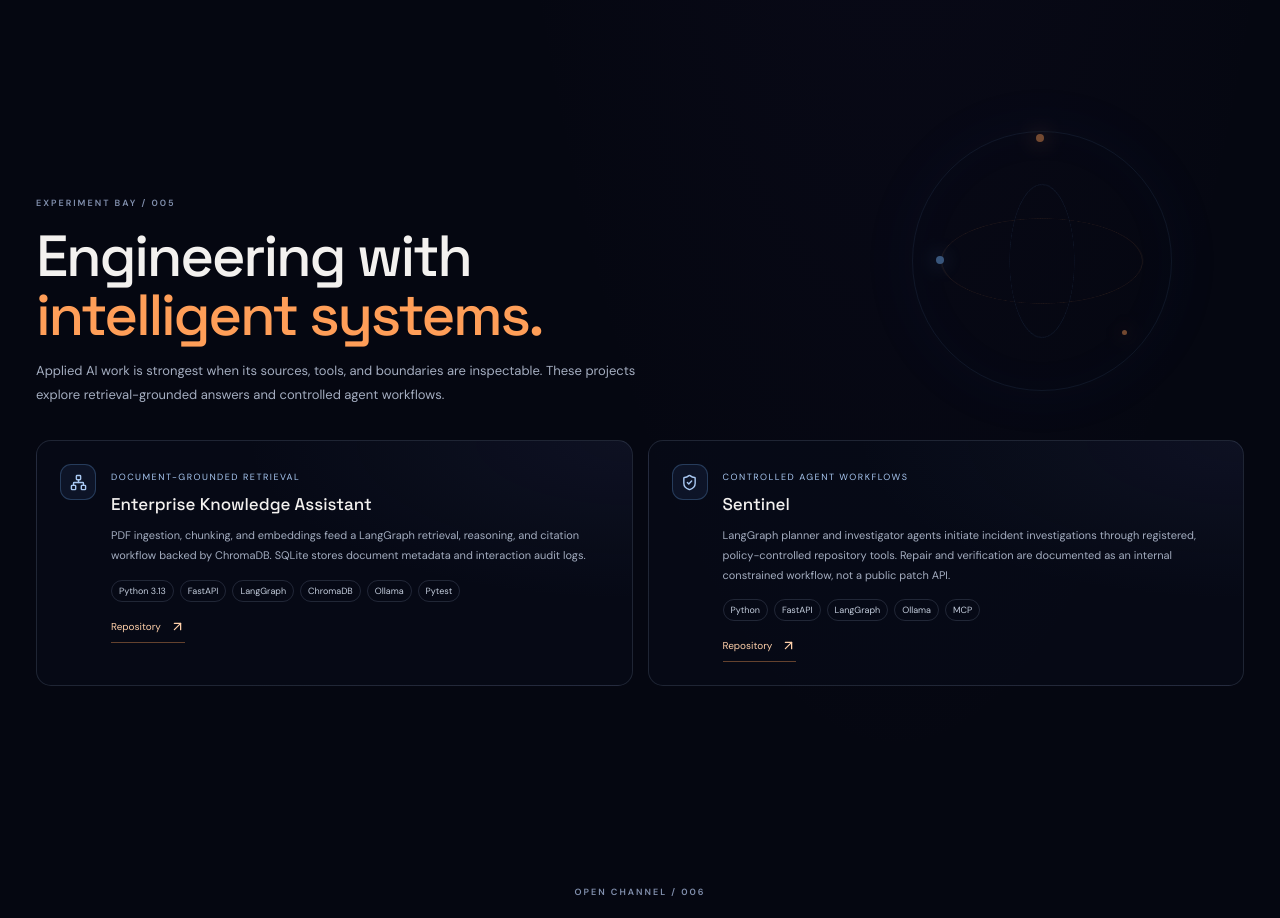
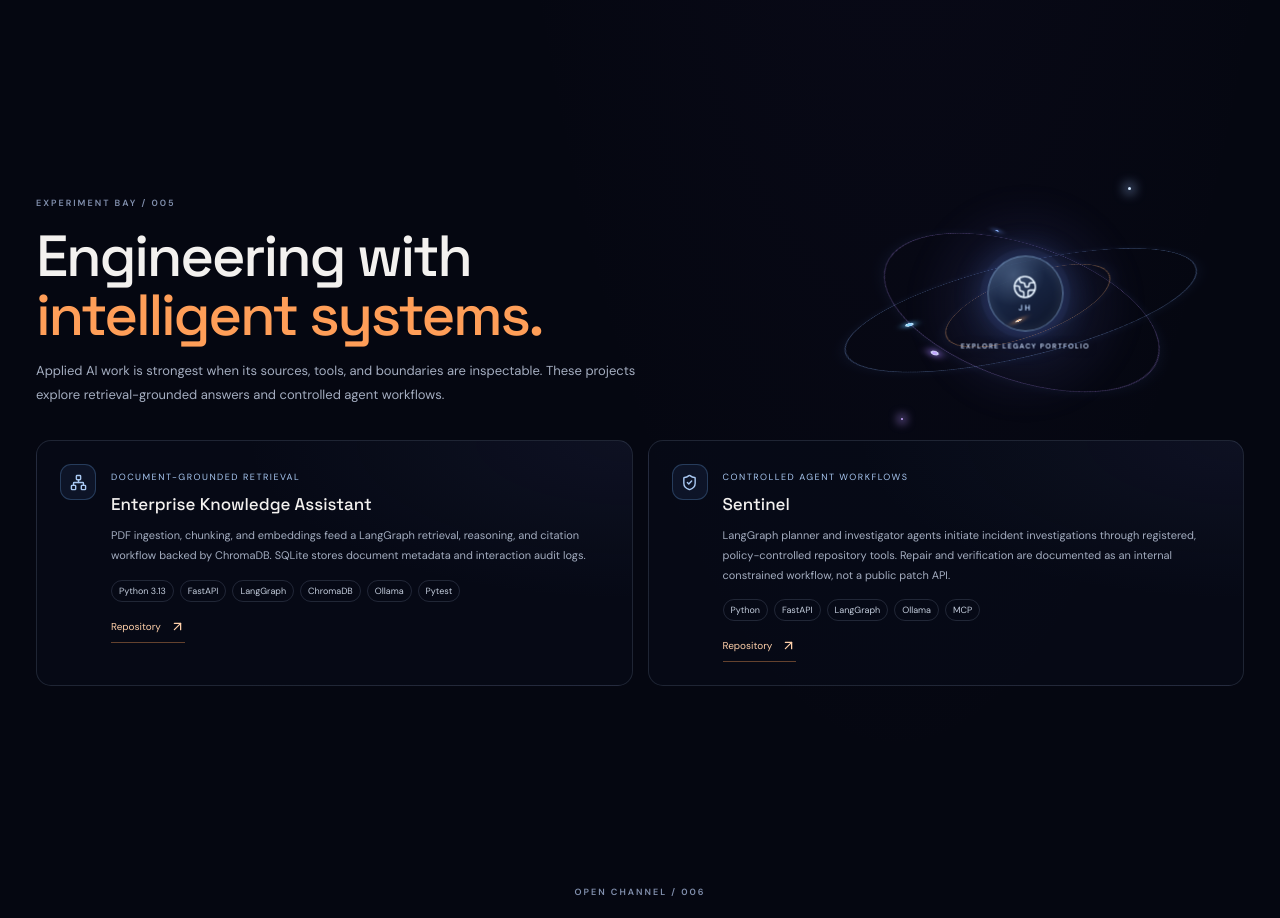
Before and after one commit to juyelhushen/Joefolio-v2, a React (Vite) app: page / in a window 1280 px wide. Shown: the part 4220-5138 px from the top of the page. Built offline with nearby package versions, Linux system fonts and the light colour scheme; no server answers.

Commit message:
linked my previous portfolio

```diff
--- a/src/components/AiLabSection.tsx
+++ b/src/components/AiLabSection.tsx
@@ -1,5 +1,6 @@
 import { ArrowUpRight, Network, ShieldCheck } from 'lucide-react';
 import { projects } from '../data/projects';
+import LegacyPortfolioOrbit from './LegacyPortfolioOrbit';
 
 const caseStudies = [
   {
@@ -33,11 +34,7 @@ export default function AiLabSection() {
           These projects explore retrieval-grounded answers and controlled agent workflows.
         </p>
       </div>
-      <div className="ai-lab-orb" aria-hidden="true">
-        <div />
-        <div />
-        <div />
-      </div>
+      <LegacyPortfolioOrbit />
       <div className="ai-lab-cases">
         {caseStudies.map((study) => {
           const project = projects.find((item) => item.name === study.name);
--- /dev/null
+++ b/src/components/LegacyPortfolioOrbit.tsx
@@ -0,0 +1,50 @@
+import { Globe2 } from 'lucide-react';
+
+const orbitDefinitions = [
+  { className: 'legacy-orbit-outer', satellites: ['legacy-satellite-cyan'] },
+  {
+    className: 'legacy-orbit-middle',
+    satellites: ['legacy-satellite-violet', 'legacy-satellite-blue'],
+  },
+  { className: 'legacy-orbit-inner', satellites: ['legacy-satellite-amber'] },
+] as const;
+
+export default function LegacyPortfolioOrbit() {
+  return (
+    <div className="legacy-portfolio-orbit" data-testid="legacy-portfolio-orbit">
+      <div className="legacy-orbit-atmosphere" aria-hidden="true" />
+      {orbitDefinitions.map((orbit) => (
+        <div
+          className={`legacy-orbit-plane ${orbit.className}`}
+          data-testid="legacy-orbit"
+          key={orbit.className}
+          aria-hidden="true"
+        >
+          <div className="legacy-orbit-track" />
+          <div className="legacy-satellite-path">
+            {orbit.satellites.map((satellite) => (
+              <span className={`legacy-orbit-satellite ${satellite}`} key={satellite} />
+            ))}
+          </div>
+        </div>
+      ))}
+      <a
+        className="legacy-portfolio-link"
+        href="https://juyelhushen.netlify.app/"
+        target="_blank"
+        rel="noopener noreferrer"
+        aria-label="Visit my previous portfolio"
+      >
+        <span className="legacy-portfolio-gateway">
+          <Globe2 size={25} strokeWidth={1.45} aria-hidden="true" />
+          <span>JH</span>
+        </span>
+        <span className="legacy-portfolio-label" aria-hidden="true">
+          EXPLORE LEGACY PORTFOLIO
+        </span>
+      </a>
+      <span className="legacy-orbit-spark legacy-orbit-spark-one" aria-hidden="true" />
+      <span className="legacy-orbit-spark legacy-orbit-spark-two" aria-hidden="true" />
+    </div>
+  );
+}
--- a/src/styles.css
+++ b/src/styles.css
@@ -2203,55 +2203,224 @@ button {
   margin: 4px 14px 0 0;
   font-size: 10px;
 }
-.ai-lab-orb {
-  position: absolute;
-  z-index: -1;
-  width: 260px;
-  height: 260px;
-  right: 6%;
-  top: 10px;
-  opacity: 0.44;
-  border: 1px solid rgba(122, 185, 255, 0.2);
+.legacy-portfolio-orbit {
+  position: absolute;
+  z-index: 0;
+  top: 0;
+  right: 3%;
+  width: clamp(270px, 31vw, 365px);
+  aspect-ratio: 1;
+  perspective: 850px;
+  transform-style: preserve-3d;
+  pointer-events: none;
+}
+.legacy-orbit-atmosphere {
+  position: absolute;
+  inset: 20%;
   border-radius: 50%;
-  box-shadow:
-    0 0 80px rgba(80, 122, 218, 0.1),
-    inset 0 0 60px rgba(80, 122, 218, 0.06);
-}
-.ai-lab-orb:before,
-.ai-lab-orb:after {
-  content: '';
-  position: absolute;
-  inset: 28px;
-  border: 1px solid rgba(255, 158, 88, 0.25);
+  background: radial-gradient(
+    circle,
+    rgba(89, 126, 231, 0.2),
+    rgba(94, 89, 177, 0.07) 48%,
+    transparent 72%
+  );
+  filter: blur(10px);
+}
+.legacy-orbit-plane {
+  --orbit-width: 100%;
+  --orbit-height: 58%;
+  --orbit-x: 61deg;
+  --orbit-y: -12deg;
+  --orbit-angle: -18deg;
+  position: absolute;
+  top: 50%;
+  left: 50%;
+  width: var(--orbit-width);
+  height: var(--orbit-height);
+  transform: translate(-50%, -50%) rotateX(var(--orbit-x)) rotateY(var(--orbit-y))
+    rotateZ(var(--orbit-angle));
+  transform-style: preserve-3d;
+}
+.legacy-orbit-outer {
+  --orbit-width: 100%;
+  --orbit-height: 64%;
+  --orbit-x: 67deg;
+  --orbit-y: -9deg;
+  --orbit-angle: -19deg;
+  z-index: 1;
+}
+.legacy-orbit-middle {
+  --orbit-width: 78%;
+  --orbit-height: 78%;
+  --orbit-x: 61deg;
+  --orbit-y: 17deg;
+  --orbit-angle: 29deg;
+  z-index: 2;
+}
+.legacy-orbit-inner {
+  --orbit-width: 59%;
+  --orbit-height: 46%;
+  --orbit-x: 72deg;
+  --orbit-y: -23deg;
+  --orbit-angle: 64deg;
+  z-index: 3;
+}
+.legacy-orbit-track {
+  position: absolute;
+  inset: 0;
+  border: 1px solid rgba(142, 182, 255, 0.34);
   border-radius: 50%;
-  transform: rotateX(65deg) rotate(-24deg);
-}
-.ai-lab-orb:after {
-  inset: 52px;
-  transform: rotateY(65deg) rotate(35deg);
-  border-color: rgba(122, 185, 255, 0.25);
-}
-.ai-lab-orb > div {
-  position: absolute;
+  box-shadow: 0 0 15px rgba(104, 153, 255, 0.08);
+  transform-style: preserve-3d;
+}
+.legacy-orbit-middle .legacy-orbit-track {
+  border-color: rgba(184, 147, 255, 0.32);
+}
+.legacy-orbit-inner .legacy-orbit-track {
+  border-color: rgba(255, 177, 115, 0.36);
+}
+.legacy-satellite-path {
+  position: absolute;
+  inset: 0;
+  transform-style: preserve-3d;
+  animation: legacy-orbit-revolution 9s linear infinite;
+  will-change: transform;
+}
+.legacy-orbit-middle .legacy-satellite-path {
+  animation-duration: 14s;
+  animation-direction: reverse;
+}
+.legacy-orbit-inner .legacy-satellite-path {
+  animation-duration: 21s;
+}
+.legacy-orbit-satellite {
+  position: absolute;
+  top: 0;
+  left: 50%;
   width: 8px;
   height: 8px;
+  border: 1px solid rgba(226, 243, 255, 0.85);
   border-radius: 50%;
-  background: var(--orange);
-  box-shadow: 0 0 20px var(--orange);
-  left: 48%;
-  top: 1%;
-}
-.ai-lab-orb > div:nth-child(2) {
-  left: 9%;
-  top: 48%;
-  background: var(--blue);
-  box-shadow: 0 0 20px var(--blue);
-}
-.ai-lab-orb > div:nth-child(3) {
-  left: 81%;
-  top: 77%;
-  width: 5px;
-  height: 5px;
+  background: #89d9ff;
+  box-shadow: 0 0 8px 2px rgba(94, 191, 255, 0.72);
+  transform: translate(-50%, -50%) translateZ(9px);
+}
+.legacy-satellite-violet {
+  width: 7px;
+  height: 7px;
+  background: #c2a7ff;
+  box-shadow: 0 0 9px 2px rgba(165, 127, 255, 0.78);
+  transform: translate(-50%, -50%) translateZ(-8px);
+}
+.legacy-satellite-blue {
+  top: auto;
+  right: 12%;
+  bottom: 16%;
+  left: auto;
+  width: 4px;
+  height: 4px;
+  border: 0;
+  background: #8db7ff;
+  box-shadow: 0 0 8px 2px rgba(113, 160, 255, 0.72);
+  transform: translateZ(7px);
+}
+.legacy-satellite-amber {
+  width: 6px;
+  height: 6px;
+  background: #ffc18a;
+  box-shadow: 0 0 9px 2px rgba(255, 168, 102, 0.74);
+  transform: translate(-50%, -50%) translateZ(12px);
+}
+.legacy-portfolio-link {
+  position: absolute;
+  z-index: 5;
+  top: 50%;
+  left: 50%;
+  display: grid;
+  justify-items: center;
+  gap: 10px;
+  color: #e7f3ff;
+  text-decoration: none;
+  pointer-events: auto;
+  transform: translate(-50%, -50%);
+}
+.legacy-portfolio-gateway {
+  display: grid;
+  width: 76px;
+  height: 76px;
+  place-content: center;
+  justify-items: center;
+  gap: 3px;
+  border: 1px solid rgba(167, 207, 255, 0.55);
+  border-radius: 50%;
+  background:
+    radial-gradient(circle at 34% 25%, rgba(186, 220, 255, 0.23), transparent 42%),
+    linear-gradient(145deg, rgba(36, 57, 95, 0.9), rgba(12, 19, 39, 0.96));
+  box-shadow:
+    0 0 0 7px rgba(120, 163, 255, 0.045),
+    0 0 35px rgba(107, 147, 255, 0.32),
+    inset 0 1px 12px rgba(218, 239, 255, 0.12);
+  transition:
+    border-color var(--motion-fast) var(--ease-standard),
+    box-shadow var(--motion-fast) var(--ease-standard),
+    color var(--motion-fast) var(--ease-standard);
+}
+.legacy-portfolio-gateway > span {
+  color: #bdd8ff;
+  font-size: 8px;
+  font-weight: 600;
+  letter-spacing: 2px;
+}
+.legacy-portfolio-label {
+  color: #c6d7f5;
+  font-size: 7px;
+  font-weight: 600;
+  letter-spacing: 1.25px;
+  text-shadow: 0 1px 8px #080d1d;
+  white-space: nowrap;
+}
+.legacy-portfolio-link:hover .legacy-portfolio-gateway,
+.legacy-portfolio-link:focus-visible .legacy-portfolio-gateway {
+  border-color: rgba(208, 232, 255, 0.9);
+  color: #fff;
+  box-shadow:
+    0 0 0 9px rgba(120, 163, 255, 0.08),
+    0 0 45px rgba(122, 175, 255, 0.55),
+    inset 0 1px 14px rgba(218, 239, 255, 0.2);
+}
+.legacy-portfolio-link:focus-visible {
+  outline: 2px solid #b8d8ff;
+  outline-offset: 7px;
+  border-radius: 50%;
+}
+.legacy-orbit-spark {
+  position: absolute;
+  width: 3px;
+  height: 3px;
+  border-radius: 50%;
+  background: #d3e8ff;
+  box-shadow: 0 0 12px 3px rgba(159, 197, 255, 0.72);
+  pointer-events: none;
+}
+.legacy-orbit-spark-one {
+  top: 18%;
+  right: 21%;
+}
+.legacy-orbit-spark-two {
+  bottom: 18%;
+  left: 16%;
+  width: 2px;
+  height: 2px;
+  background: #c9aaff;
+  box-shadow: 0 0 10px 3px rgba(183, 146, 255, 0.68);
+}
+@keyframes legacy-orbit-revolution {
+  from {
+    transform: rotateZ(0deg);
+  }
+  to {
+    transform: rotateZ(360deg);
+  }
 }
 .visually-hidden {
   position: absolute;
@@ -3044,9 +3213,9 @@ button {
   .manifesto > .text-link {
     grid-column: 2;
   }
-  .ai-lab-orb {
-    right: -4%;
-    opacity: 0.65;
+  .legacy-portfolio-orbit {
+    right: 0;
+    opacity: 0.75;
   }
   .contact-layout {
     gap: 25px;
@@ -3577,12 +3746,13 @@ button {
     gap: 12px;
     padding: 18px;
   }
-  .ai-lab-orb {
-    width: 170px;
-    height: 170px;
-    top: -28px;
-    right: -48px;
-    opacity: 0.24;
+  .legacy-portfolio-orbit {
+    position: relative;
+    top: auto;
+    right: auto;
+    width: min(82vw, 340px);
+    margin: 0 auto 8px;
+    opacity: 0.94;
   }
   .assistant-widget {
     right: 12px;
@@ -3698,6 +3868,7 @@ button {
   .skill-orbit-frame,
   .skill-planet-counter,
   .solar-core-corona,
+  .legacy-satellite-path,
   .experience-entry,
   .project-universe-route,
   .project-universe-packet,
```
Also changed, not shown: 1 other file (tests, documents, lock files or other folders).
